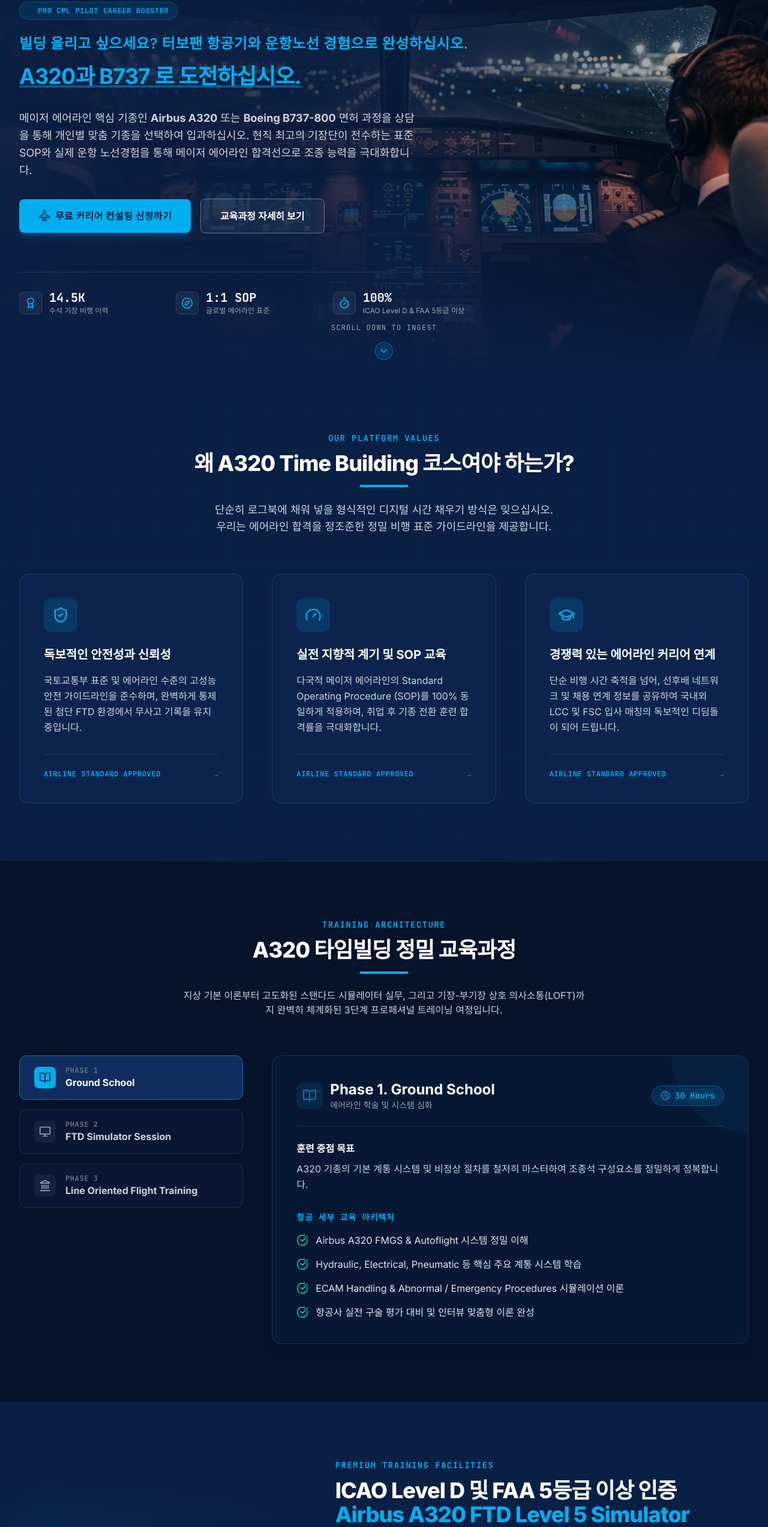
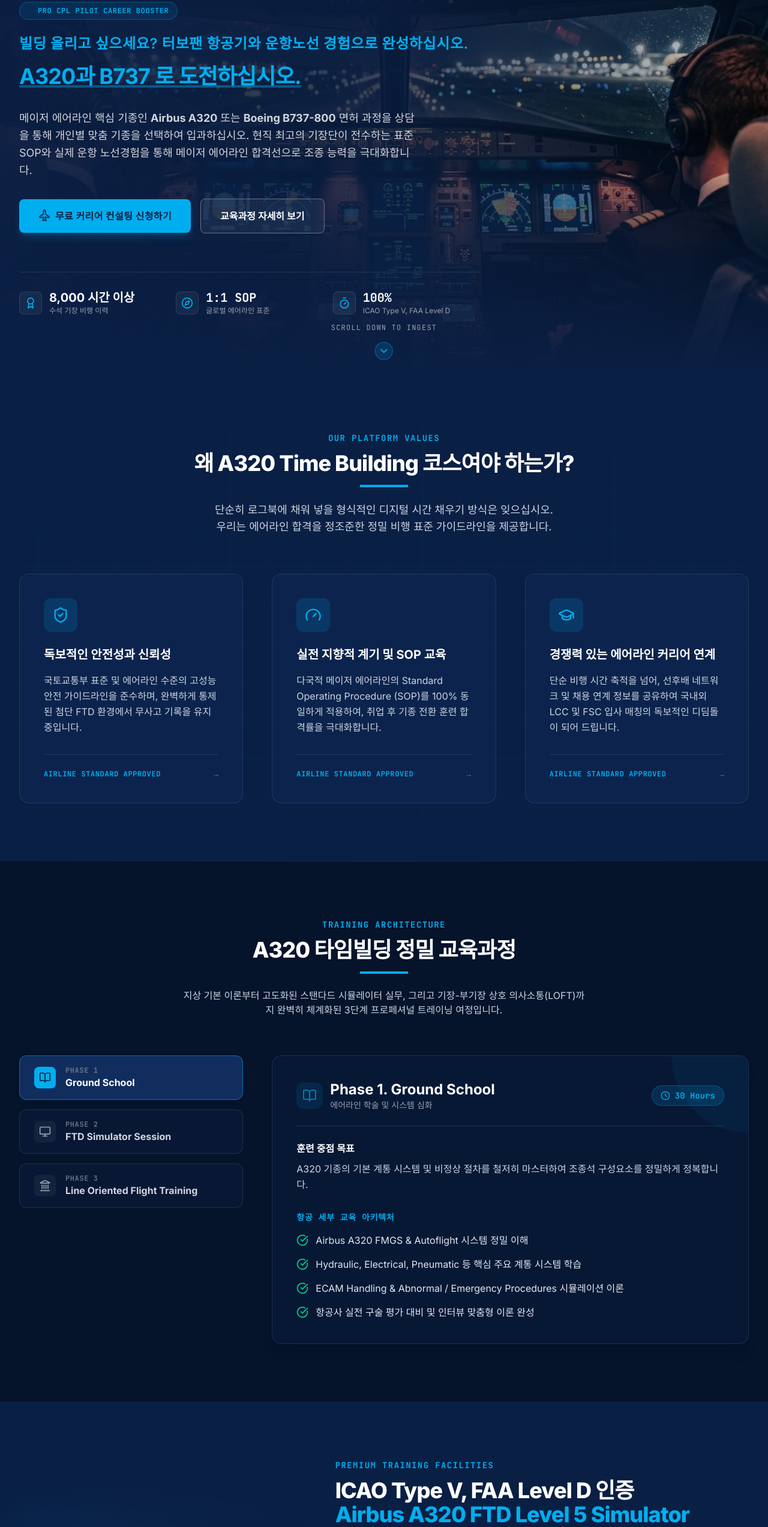
Before and after one commit to alamo99ko-ux/airbus320-time-build, a React (Vite) app: page / in a window 1280 px wide. Shown: the part 206-2751 px from the top of the page at 60% size. Built offline with nearby package versions, Linux system fonts and the light colour scheme.

Commit message:
refactor: update simulator certification standards
Standardize simulator certification nomenclature to ICAO Type V and FAA Level D across site copy, data, and UI components. Also updated mentor flight hour display for clarity.

```diff
--- a/src/components/ContactForm.tsx
+++ b/src/components/ContactForm.tsx
@@ -137,7 +137,7 @@
             </h3>
 
             <p className="text-sm text-slate-300 leading-relaxed font-sans mb-8">
-              당사 대표 교육위원진과 진행하는 맞춤 면허 상담 및 시간 빌딩 과정 매치업 분석을 위해 아래 버튼을 클릭하여 공식 구글 설문지에 핵심 세부 항목을 작성해 주십시오.
+              교육팀과 진행하는 면허 상담 및 타임빌딩 과정 매치업 분석을 위해 아래 버튼을 클릭하여 상담 신청서에 필수항목을 작성해 주십시오.
             </p>
 
             {/* High-quality Step representation before redirecting */}
--- a/src/components/Equipment.tsx
+++ b/src/components/Equipment.tsx
@@ -64,7 +64,7 @@
               transition={{ delay: 0.1, duration: 0.7 }}
               className="text-3xl sm:text-4xl font-extrabold text-white tracking-tight mb-6"
             >
-              ICAO Level D 및 FAA 5등급 이상 인증 <br />
+              ICAO Type V, FAA Level D 인증 <br />
               <span className="text-[#00AEEF]">{EQUIPMENT_DATA.title}</span>
             </motion.h2>
 
@@ -103,7 +103,7 @@
                 <Award className="h-6 w-6 text-[#00AEEF] shrink-0" />
                 <div>
                   <p className="text-xs text-gray-400 font-mono tracking-wider">CERTIFICATE</p>
-                  <p className="text-sm font-bold text-white leading-tight">ICAO Level D & FAA 5등급</p>
+                  <p className="text-sm font-bold text-white leading-tight">ICAO Type V, FAA Level D</p>
                 </div>
               </div>
               <div className="p-4 rounded-xl border border-emerald-500/20 bg-[#112D5E]/40 flex items-center space-x-3">
--- a/src/components/Footer.tsx
+++ b/src/components/Footer.tsx
@@ -40,7 +40,7 @@
             <ul className="space-y-2 text-xs">
               <li className="flex items-center space-x-2 text-gray-400">
                 <Shield className="h-4 w-4 text-[#00AEEF]" />
-                <span>ICAO Level D 및 FAA 5등급 이상 인증 교육</span>
+                <span>ICAO Type V, FAA Level D 인증 교육</span>
               </li>
               <li className="flex items-center space-x-2 text-gray-400">
                 <Navigation className="h-4 w-4 text-[#00AEEF]" />
--- a/src/components/Hero.tsx
+++ b/src/components/Hero.tsx
@@ -115,7 +115,7 @@
                 <Award className="h-5 w-5" />
               </div>
               <div>
-                <p className="text-xl font-bold text-white font-mono leading-none">14.5K</p>
+                <p className="text-xl font-bold text-white font-sans leading-none">8,000 시간 이상</p>
                 <p className="text-xs text-gray-400 mt-1">수석 기장 비행 이력</p>
               </div>
             </div>
@@ -134,7 +134,7 @@
               </div>
               <div>
                 <p className="text-xl font-bold text-white font-mono leading-none">100%</p>
-                <p className="text-xs text-gray-400 mt-1">ICAO Level D & FAA 5등급 이상</p>
+                <p className="text-xs text-gray-400 mt-1">ICAO Type V, FAA Level D</p>
               </div>
             </div>
           </motion.div>
--- a/src/data.ts
+++ b/src/data.ts
@@ -48,7 +48,7 @@
     title: "Phase 2. FTD Simulator Session",
     subtitle: "SOP 확립 및 절차 정밀 마스터",
     hours: "40 Hours",
-    description: "최첨단 ICAO Level D 및 FAA 5등급 이상 인증 FTD 기기를 활용하여 기종 전형 및 프로필 비행을 완벽한 흐름으로 체화합니다.",
+    description: "최첨단 ICAO Type V, FAA Level D 인증 FTD 기기를 활용하여 기종 전형 및 프로필 비행을 완벽한 흐름으로 체화합니다.",
     details: [
       "Normal SOP Cockpit Setup 및 Pilot Flying / Pilot Monitoring 역할 훈련",
       "기종 전형(Type Rating) 단골 기동 프로필 반복 달성 및 완벽 교정",
@@ -73,10 +73,10 @@
 
 export const EQUIPMENT_DATA: EquipmentSpec = {
   title: "Airbus A320 FTD Level 5 Simulator",
-  description: "ICAO Level D 및 FAA 5등급 이상 인증을 획득한 고정밀 플라이트 시뮬레이션 디바이스입니다. 실제 A320 조종석 하드웨어를 1:1 완벽 복제하였으며, 디테일한 비주얼 시스템을 적용하였습니다.",
+  description: "ICAO Type V, FAA Level D 인증을 획득한 고정밀 플라이트 시뮬레이션 디바이스입니다. 실제 A320 조종석 하드웨어를 1:1 완벽 복제하였으며, 디테일한 비주얼 시스템을 적용하였습니다.",
   imageUrl: IMAGE_PATHS.simulatorTraining,
   specs: [
-    { label: "인증 등급", value: "ICAO Level D 및 FAA 5등급 이상 인증" },
+    { label: "인증 등급", value: "ICAO Type V, FAA Level D 인증" },
     { label: "비주얼 시스템", value: "HD Collimated FOV 180° x 40° 와이드 스크린" },
     { label: "조종 장치", value: "Airbus 오리지널 사이드스틱 및 Active Force Feedback 시스템" },
     { label: "데이터 베이스", value: "전 세계 10,000개 이상 국제공항 지표면 및 항로 완벽 로딩" },
@@ -117,7 +117,7 @@
   {
     id: "faq-2",
     question: "본 시뮬레이터 이용 시간이 항공사 이력서에 경력으로 기입될 수 있나요?",
-    answer: "네! 당사 시뮬레이터는 ICAO Level D 및 FAA 5등급 이상 인증 기기로, 정해진 교육 이수 시 정식 수료증이 교부되며 에어라인 채용 지원서상 시뮬레이터 훈련 시간 및 MCC 이수 경력에 안전하게 기재 가능합니다. 국적사 공채 실기 대비에도 완벽하고 직접적인 시너지 효과를 냅니다."
+    answer: "네! 당사 시뮬레이터는 ICAO Type V, FAA Level D 인증 기기로, 정해진 교육 이수 시 정식 수료증이 교부되며 에어라인 채용 지원서상 시뮬레이터 훈련 시간 및 MCC 이수 경력에 안전하게 기재 가능합니다. 국적사 공채 실기 대비에도 완벽하고 직접적인 시너지 효과를 냅니다."
   },
   {
     id: "faq-3",
```
